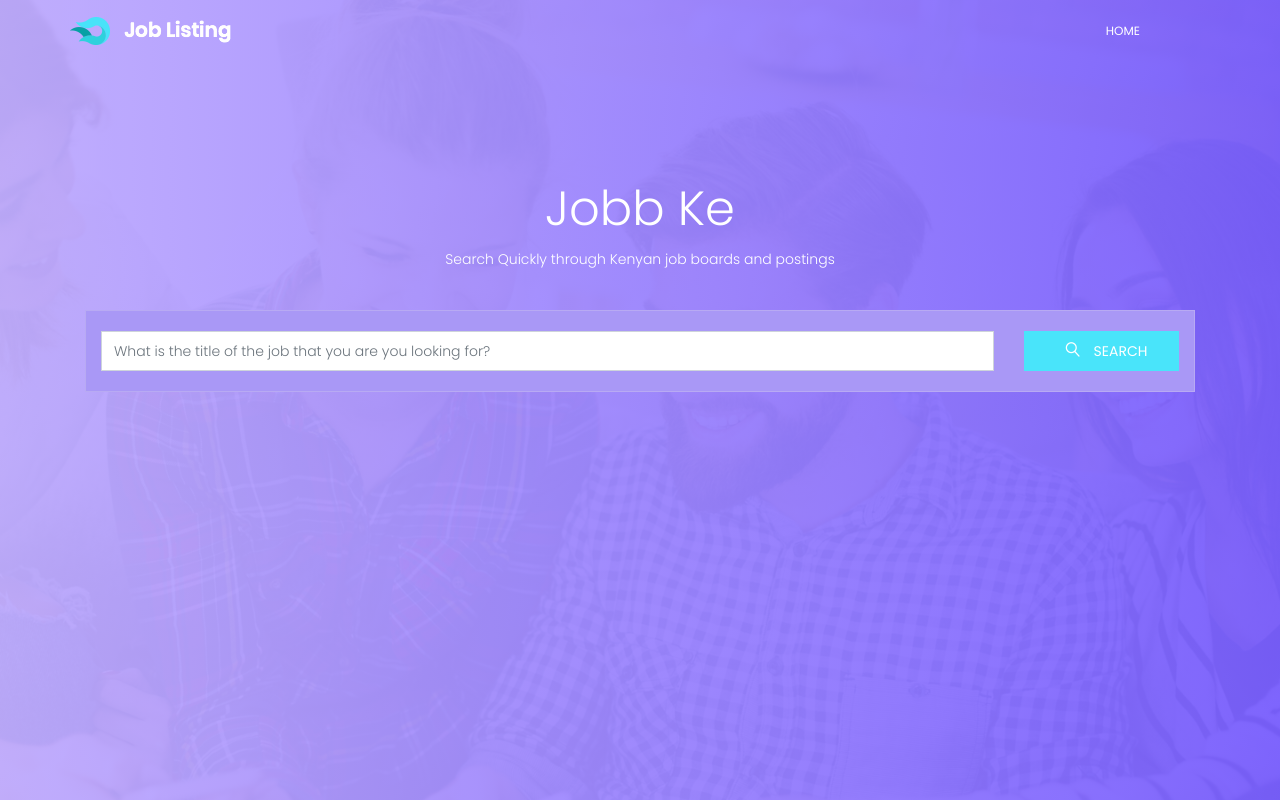
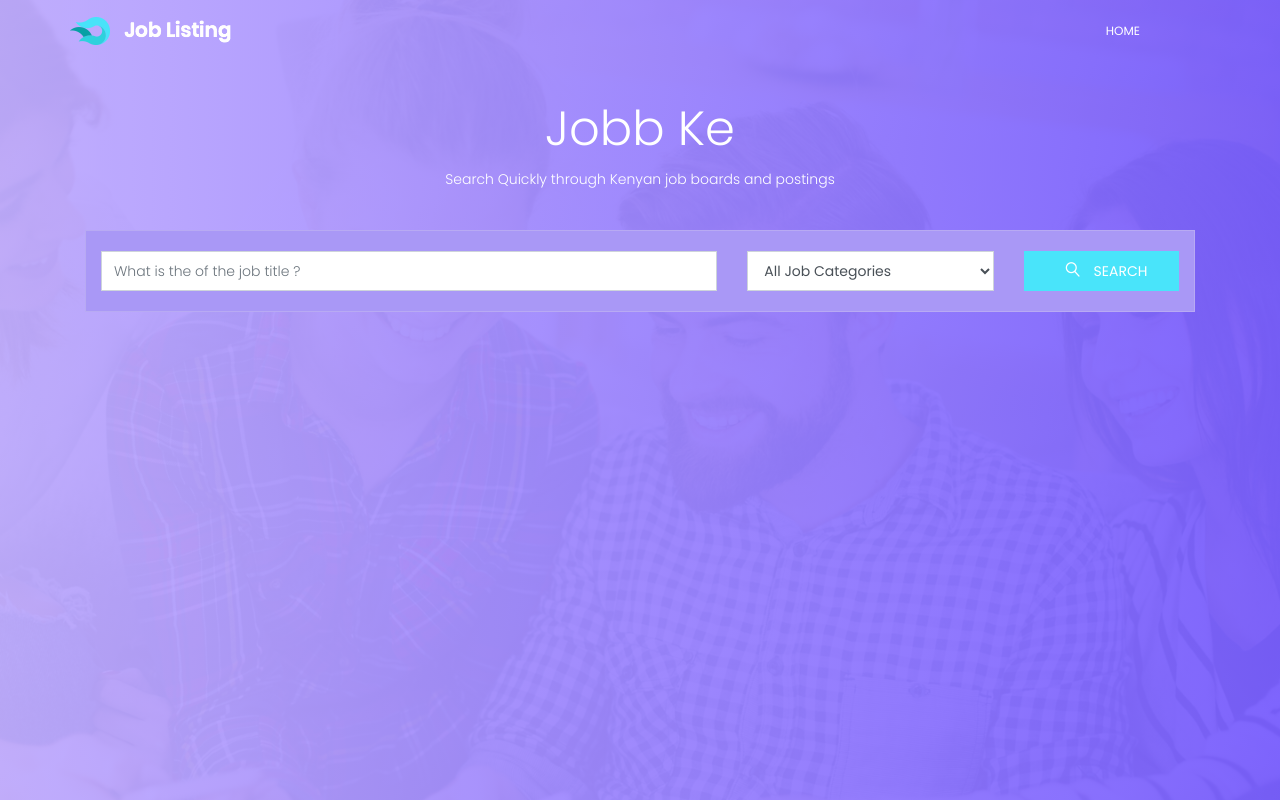
Before and after one commit to anjali1708/jobb-ke, a Django app: page / in a window 1280 px wide. Run offline with Django 3.2, Linux system fonts and the light colour scheme; some libraries are stand-ins or nearby versions.

Commit message:
remove-multithreading

```diff
--- a/jobapp/static/jobapp/css/main.css
+++ b/jobapp/static/jobapp/css/main.css
@@ -2311,7 +2311,7 @@ body.mobile-nav-active #mobile-nav-toggle {
 }
 
 .banner-content {
-  margin-top: -90px;
+  margin-top: -120px;
   text-align: center;
 }
 
@@ -3640,7 +3640,7 @@ body.mobile-nav-active #mobile-nav-toggle {
 }
 
 .search-page-top {
-  padding: 250px 0px;
+  padding: 200px 0px;
 }
 
 .search-page-top a, .search-page-top .lnr {
--- a/jobapp/static/jobapp/js/main.js
+++ b/jobapp/static/jobapp/js/main.js
@@ -2,7 +2,7 @@
 $(document).ready(function(){
   // "use strict";
   $("#post-area").css("display", "none")
-  console.log("Loaded");
+  // console.log("Loaded");
 
     var output = `<h2 class="text-dark text-center mt-5" style="margin-bottom: 20px;">Top Job Results </h2>`
 
@@ -65,18 +65,20 @@ $(document).ready(function(){
 
   function search(){
     let searchOutput = ``;
-    console.log("Searching.....");
+    // console.log("Searching.....");
     var search_keyword = $("#search-input").val()
+    var job_category = $("#job-category").val()
     $.ajax({
       type: "get",
       url: "search",
       data: {
-        keyword: search_keyword
+        keyword: search_keyword,
+        job_category: job_category,
       },
-      success: function (data, status) {
+      success: function (data, status){
         $("#post-area").css("display", "block");
         var count = 0;
-        console.log(data);
+        // console.log(data);
         for (var i in data){
           searchOutput += `
           <div class="single-post d-flex flex-row animated fadeInUp">
@@ -106,7 +108,7 @@ $(document).ready(function(){
           searchOutput = `<div class="alert alert-danger">No job postings have been found for that keyword or category</div>`
         }
         $("#job-listing").append(searchOutput);
-        console.log($("#job-listing").text())
+        // console.log($("#job-listing").text())
       },
       error: function(data){
         $("#spinner").css("display", "none");
@@ -392,11 +394,6 @@ $(document).ready(function(){
     }
 
 
-    function searchJobs(){
-
-    }
-
-
     $(document).ready(function() {
             $('#mc_embed_signup').find('form').ajaxChimp();
     });
@@ -404,8 +401,4 @@ $(document).ready(function(){
 
 
 
-
-
-
-
  });
--- a/jobapp/templates/index.html
+++ b/jobapp/templates/index.html
@@ -1,6 +1,7 @@
 {% load static %}
 <!DOCTYPE html>
 <html lang="en-us" class="no-js">
+
 <head>
 	<!-- Mobile Specific Meta -->
 	<meta name="viewport" content="width=device-width, initial-scale=1, shrink-to-fit=no">
@@ -31,6 +32,7 @@
 	<link rel="stylesheet" href="{% static "jobapp/css/owl.carousel.css" %}">
 	<link rel="stylesheet" href="{% static "jobapp/css/main.css" %}">
 </head>
+
 <body>
 	<header id="header" id="home">
 		<div class="container">
@@ -62,33 +64,50 @@
 					</p>
 					<form action="" class="search-form-area" id="search-form">
 						<div class="row justify-content-center form-wrap">
-									<div class="col-lg-10 form-cols">
-										<input type="text" id="search-input" class="form-control" name="search" placeholder="What is the title of the job that you are you looking for?">
+							<div class="col-lg-7 form-cols">
+								<input type="text" id="search-input" class="form-control" name="search"
+									placeholder="What is the of the job title ?">
 							</div>
-									<!-- <div class="col-lg-3 form-cols">
-										<div class="default-select" id="default-selects"">
-											<select>
-												<option value="1">Select area</option>
+							<div class="col-lg-3 form-cols">
+								<select class="form-control" name="job_category" id="job-category">
+									<option value="">All Job Categories</option>
+									<option value="accounting-auditing">Accounting, Auditing &amp; Finance</option>
+									<option value="administrative">Administrative &amp; Office</option>
+									<option value="farming-agriculture">Agriculture &amp; Farming</option>
+									<option value="building-architecture">Building &amp; Architecture</option>
+									<option value="social-services">Community &amp; Social Services</option>
+									<option value="consulting">Consulting &amp; Strategy</option>
+									<option value="creative">Creative &amp; Design</option>
+									<option value="customer-service">Customer Service &amp; Support</option>
+									<option value="engineering">Engineering</option>
+									<option value="food-services-catering">Food Services &amp; Catering</option>
+									<option value="health-safety">Health &amp; Safety</option>
+									<option value="hospitality">Hospitality/Leisure/Travel</option>
+									<option value="human-resources">Human Resources</option>
+									<option value="it-software">IT &amp; Software</option>
+									<option value="legal">Legal Services</option>
+									<option value="management-business-development">Management &amp; Business
+										Development</option>
+									<option value="marketing-communications">Marketing &amp; Communications</option>
+									<option value="medical-pharmaceutical">Medical &amp; Pharmaceutical</option>
+									<option value="natural-sciences">Natural Sciences</option>
+									<option value="other">Other</option>
+									<option value="project-management">Project &amp; Product Management</option>
+									<option value="quality-control">Quality Control &amp; Assurance </option>
+									<option value="property-management">Real Estate &amp; Property Management</option>
+									<option value="teaching-training">Research, Teaching &amp; Training</option>
+									<option value="sales">Sales</option>
+									<option value="security">Security</option>
+									<option value="supply-chain-procurement">Supply Chain &amp; Procurement</option>
+									<option value="trades-services">Trades &amp; Services</option>
+									<option value="transport-logistics">Transport &amp; Logistics</option>
 								</select>
 							</div>
-									</div>
-									<div class="col-lg-3 form-cols">
-										<div class="default-select" id="default-selects2">
-											<select>
-												<option value="1">All Category</option>
-												<option value="2">Healthcare</option>
-												<option value="3">Technology</option>
-												<option value="4">Goverment</option>
-												<option value="5">Business</option>
-											</select>
-										</div>
-									</div> -->
 							<div class="col-lg-2 form-cols">
 								<button type="button" id="search-btn" class="btn btn-info">
 									<span class="lnr lnr-magnifier"></span> Search
 								</button>
 							</div>
-
 						</div>
 					</form>
 
@@ -96,7 +115,8 @@
 						<div class="spinner-border text-light" style="width: 4em; height: 4em;"></div>
 					</div>
 					<!-- <div class="spinner-grow text-info" style="margin: auto;"></div>-->
-							<p class="text-white" style="display: none" id="results-text">Results found for <span>"Web developer"</span></p>
+					<p class="text-white" style="display: none" id="results-text">Results found for <span>"Web
+							developer"</span></p>
 				</div>
 			</div>
 		</div>
@@ -241,14 +261,17 @@
 
 
 	<script src="{% static "jobapp/js/vendor/jquery-2.2.4.min.js" %}"></script>
-			<script src="https://cdnjs.cloudflare.com/ajax/libs/popper.js/1.12.9/umd/popper.min.js" integrity="sha384-ApNbgh9B+Y1QKtv3Rn7W3mgPxhU9K/ScQsAP7hUibX39j7fakFPskvXusvfa0b4Q" crossorigin="anonymous"></script>
+	<script src="https://cdnjs.cloudflare.com/ajax/libs/popper.js/1.12.9/umd/popper.min.js"
+		integrity="sha384-ApNbgh9B+Y1QKtv3Rn7W3mgPxhU9K/ScQsAP7hUibX39j7fakFPskvXusvfa0b4Q"
+		crossorigin="anonymous"></script>
 	<script src="{% static "jobapp/js/vendor/bootstrap.min.js" %} "></script>
-			<script type="text/javascript" src="https://maps.googleapis.com/maps/api/js?key=AIzaSyBhOdIF3Y9382fqJYt5I_sswSrEw5eihAA"></script>
+	<script type="text/javascript"
+		src="https://maps.googleapis.com/maps/api/js?key=AIzaSyBhOdIF3Y9382fqJYt5I_sswSrEw5eihAA"></script>
 	<script src="{% static "jobapp/js/easing.min.js" %} "></script>
 	<script src="{% static "jobapp/js/hoverIntent.js" %}"></script>
 	<script src="{% static "jobapp/js/superfish.min.js" %}"></script>
 	<script src="{% static "jobapp/js/jquery.ajaxchimp.min.js" %}"></script>
-			<script src="{% static "jobapp/js/jquery.magnific-popup.min.js" %}" ></script>
+	<script src="{% static "jobapp/js/jquery.magnific-popup.min.js" %}"></script>
 	<script src="{% static "jobapp/js/owl.carousel.min.js" %}"></script>
 	<script src="{% static "jobapp/js/jquery.sticky.js" %}"></script>
 	<script src="{% static "jobapp/js/jquery.nice-select.min.js" %}"></script>
@@ -261,4 +284,5 @@
 	</script>
 
 </body>
+
 </html>
--- a/jobapp/views.py
+++ b/jobapp/views.py
@@ -40,13 +40,15 @@ def homeView(request):
 
 def search(request):
     keyword = ("-").join(request.GET["keyword"].split(" "))
+    category = request.GET["job_category"]
+    print(category)
     start_time = time.time()
     # keyword = "software-developer"
     # response_dict = {}
     glass_dict = {}
 
     def brighter():
-        url = "https://www.brightermonday.co.ke/jobs?q={}&sort_by=new".format(keyword)
+        url = "https://www.brightermonday.co.ke/jobs/{}/?q={}&sort_by=new".format(category,keyword)
         headers = {
             'user-agent': 'Mozilla/5.0 (X11; Linux x86_64) AppleWebKit/537.36 (KHTML, like Gecko) Ubuntu Chromium/  74.0.3729.169 Chrome74.0.3729.169 Safari/537.36',
         }
@@ -120,18 +122,18 @@ def search(request):
 
     threads = []
 
-    for i in range(4):
-        threads.append(Thread(target=brighter))
-        # threads.append(Thread(target=glassdoor))
+    # for i in range(os.cpu_count()):
+    #     threads.append(Thread(target=brighter))
+         # threads.append(Thread(target=glassdoor))
 
-    for thread in threads:
-        thread.start()
+    # for thread in threads:
+    #     thread.start()
 
-    for thread in threads:
-        thread.join()
+    # for thread in threads:
+    #     thread.join()
 
     # glassdoor()
-    # brighter()
+    brighter()
     print(time.time() - start_time)
     return JsonResponse(glass_dict)
 
```
Lines whose indentation alone changed are shown as unchanged.
